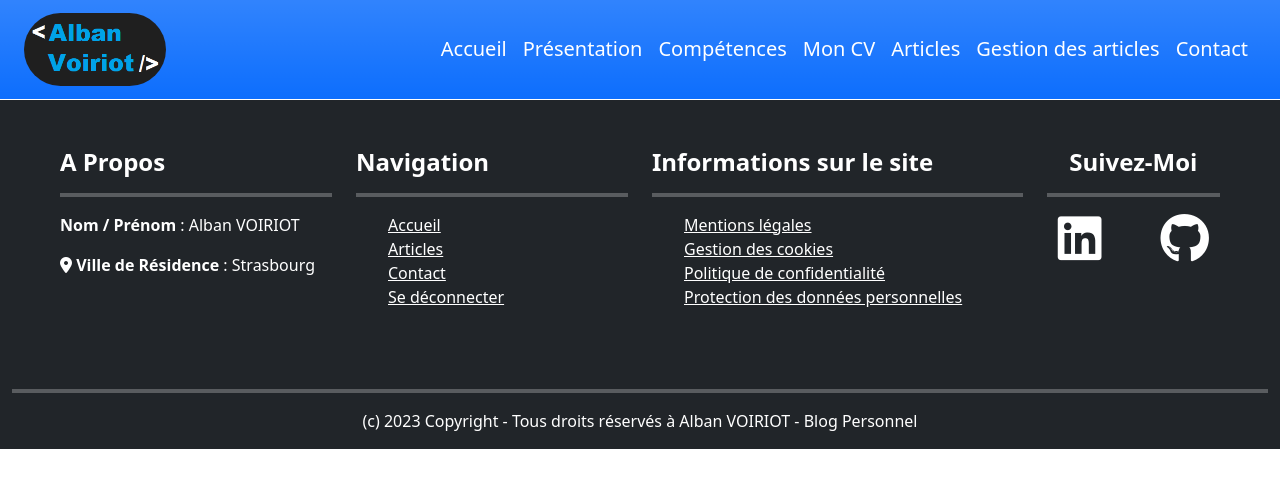
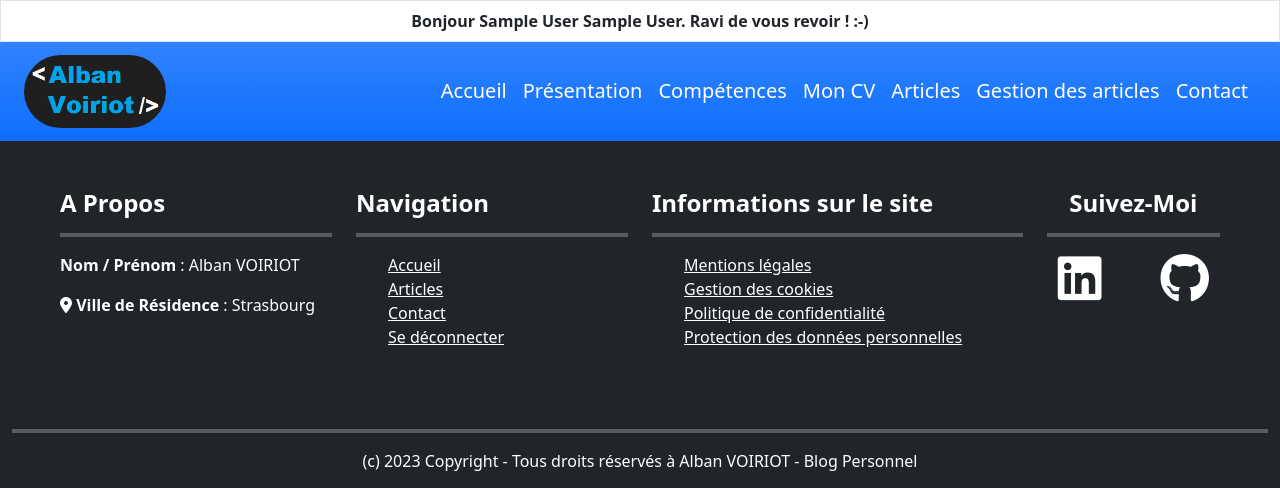
Before and after one commit to Alban2001/ProjetBlogPHP, a PHP site: template templates/header.php in a window 1280 px wide. Shown: the top 488 px of the page. Run offline with PHP 8.4, Linux system fonts and the light colour scheme; the visitor is signed in with stand-in values (Sample User, id 1); the template is opened without the code that fills it: most values are stand-ins (such as "Sample title", 1, 10 or a date in 2020); some libraries are stand-ins or nearby versions.

Commit message:
Adding a welcome message when user login

```diff
--- a/public/style/style.css
+++ b/public/style/style.css
@@ -12,7 +12,7 @@ body {
 header {
   position: sticky;
   top: 0;
-  margin-bottom: 100px;
+  margin-bottom: 0px;
   z-index: 2;
 }
 
--- a/src/controllers/UserController.php
+++ b/src/controllers/UserController.php
@@ -20,7 +20,7 @@ class UserController
         $userManager = new UserManager();
         if ($userManager->verifierCompte($input["email"], $input["password"])) {
             session_start();
-
+            $_SESSION["id"] = $userManager->getUser($input["email"], $input["password"])->getId();
             $_SESSION["nom"] = $userManager->getUser($input["email"], $input["password"])->getNom();
             $_SESSION["prenom"] = $userManager->getUser($input["email"], $input["password"])->getPrenom();
             $_SESSION["adresseMail"] = $userManager->getUser($input["email"], $input["password"])->getAdresseMail();
--- a/templates/header.php
+++ b/templates/header.php
@@ -1,10 +1,15 @@
 <!--- VUE PARTIELLE : HEADER + NAV --->
 <?php session_start(); ?>
+<?php if (isset($_SESSION["id"])) { ?>
+<div class="p-2 fw-bold text-black border bg-white text-center">
+  <?php echo "Bonjour " . $_SESSION["nom"] . " " . $_SESSION["prenom"] . ". Ravi de vous revoir ! :-)"; ?>
+</div>
+<?php } ?>
 <header>
   <div class="container-fluid">
     <div class="row">
       <div class="col px-0">
-        <nav class="navbar navbar-expand-md navbar-light fixed-top bg-primary bg-gradient">
+        <nav class="navbar navbar-expand-md navbar-light bg-primary bg-gradient">
           <div class="container-fluid">
             <a class="navbar-brand" href="#"><img class="w-50 rounded-pill logo" src="images/logo.png" alt="logo" /></a>
             <button class="navbar-toggler bg-light" type="button" data-bs-toggle="collapse" data-bs-target="#navbarNav"
```
